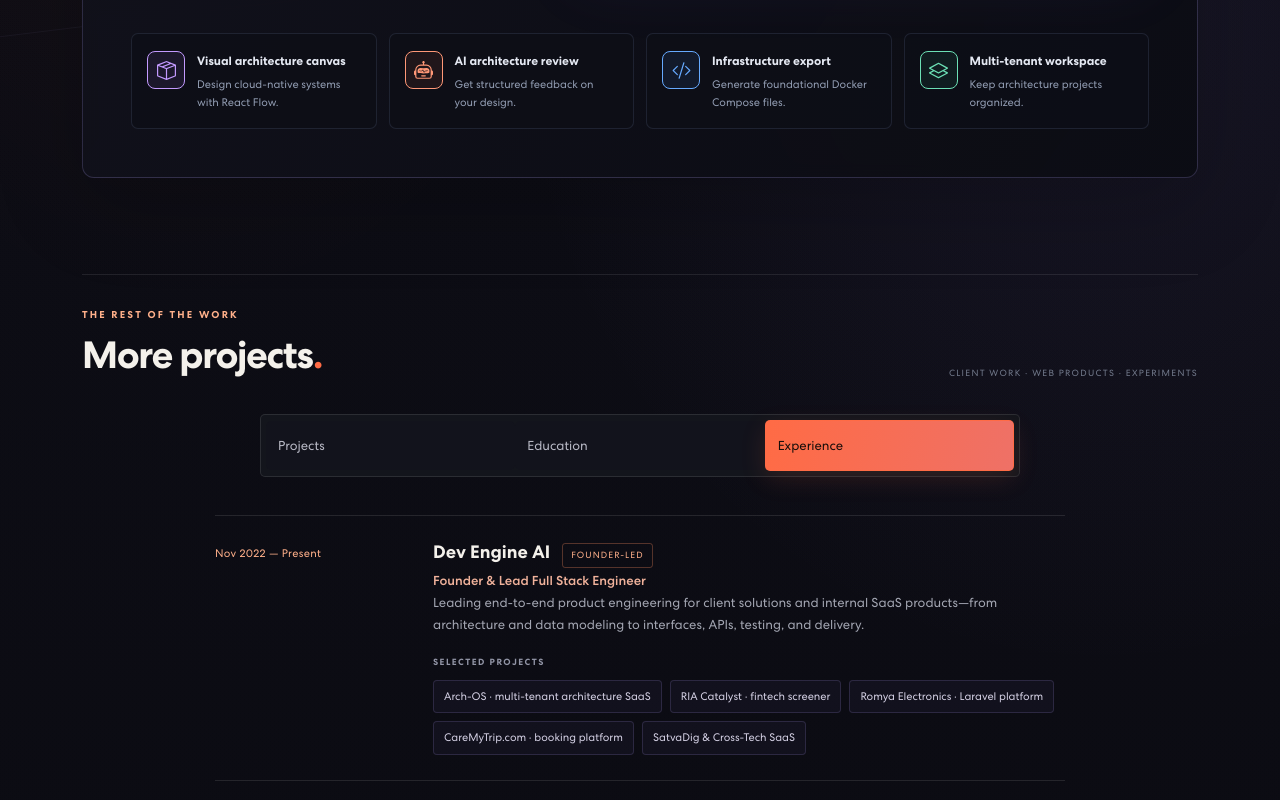
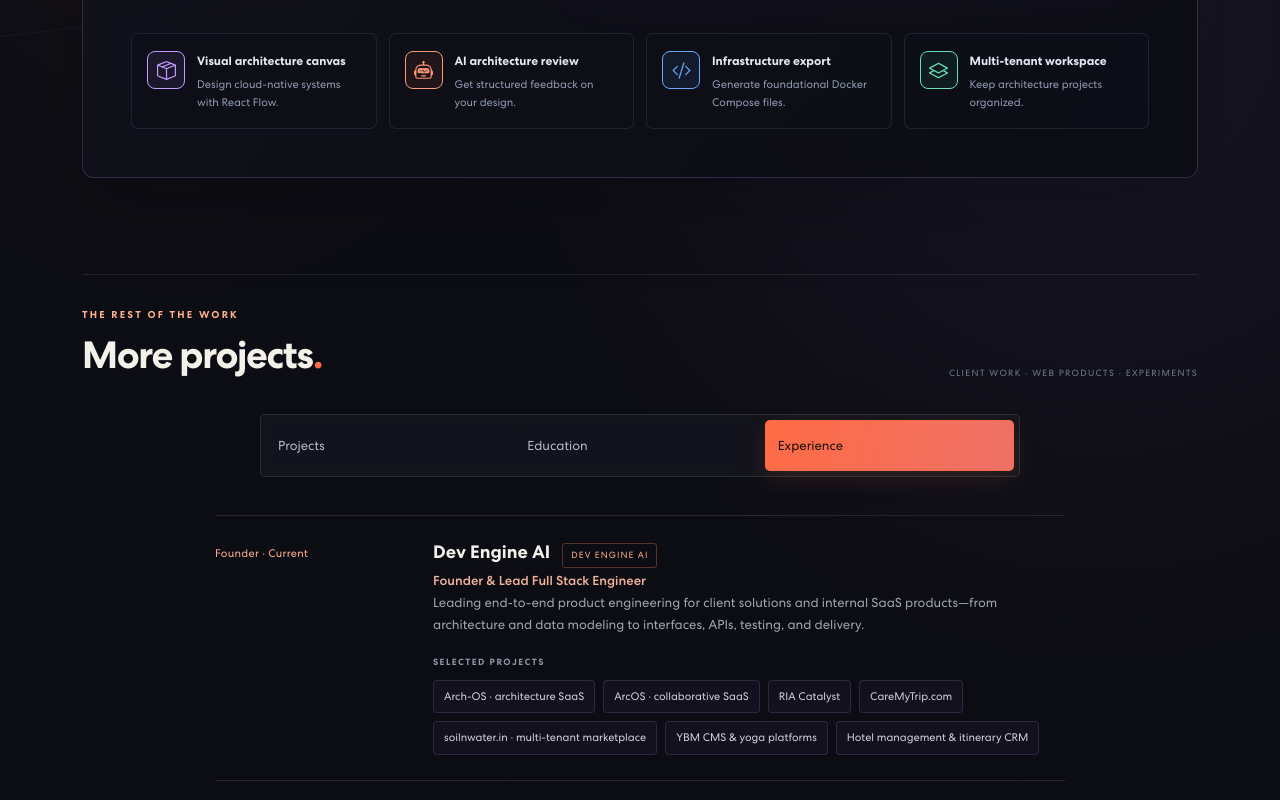
Before and after one commit to Neha9826/My-Portfolio, a React (Create React App) app: page / in a window 1280 px wide. Both pictures are taken after a click on the tab "Experience". Shown: the part 2579-3379 px from the top of the page. Built offline with nearby package versions, Linux system fonts and the light colour scheme.

Commit message:
Keep founder timeline accurate and list verified projects

```diff
--- a/src/components/Projects.js
+++ b/src/components/Projects.js
@@ -179,21 +179,23 @@ export const Projects = () => {
             <Tab.Pane eventKey="third">
               <div className="timeline-list experience-timeline">
                 <article className="timeline-item experience-current">
-                  <span>Nov 2022 — Present</span>
+                  <span>Founder · Current</span>
                   <div>
                     <div className="experience-role-heading">
                       <h3>Dev Engine AI</h3>
-                      <span className="experience-current-badge">FOUNDER-LED</span>
+                      <span className="experience-current-badge">DEV ENGINE AI</span>
                     </div>
                     <p className="experience-role">Founder & Lead Full Stack Engineer</p>
                     <p>Leading end-to-end product engineering for client solutions and internal SaaS products—from architecture and data modeling to interfaces, APIs, testing, and delivery.</p>
                     <div className="experience-projects-label">SELECTED PROJECTS</div>
                     <div className="experience-project-chips">
-                      <span>Arch-OS · multi-tenant architecture SaaS</span>
-                      <span>RIA Catalyst · fintech screener</span>
-                      <span>Romya Electronics · Laravel platform</span>
-                      <span>CareMyTrip.com · booking platform</span>
-                      <span>SatvaDig & Cross-Tech SaaS</span>
+                      <span>Arch-OS · architecture SaaS</span>
+                      <span>ArcOS · collaborative SaaS</span>
+                      <span>RIA Catalyst</span>
+                      <span>CareMyTrip.com</span>
+                      <span>soilnwater.in · multi-tenant marketplace</span>
+                      <span>YBM CMS & yoga platforms</span>
+                      <span>Hotel management & itinerary CRM</span>
                     </div>
                   </div>
                 </article>
```
